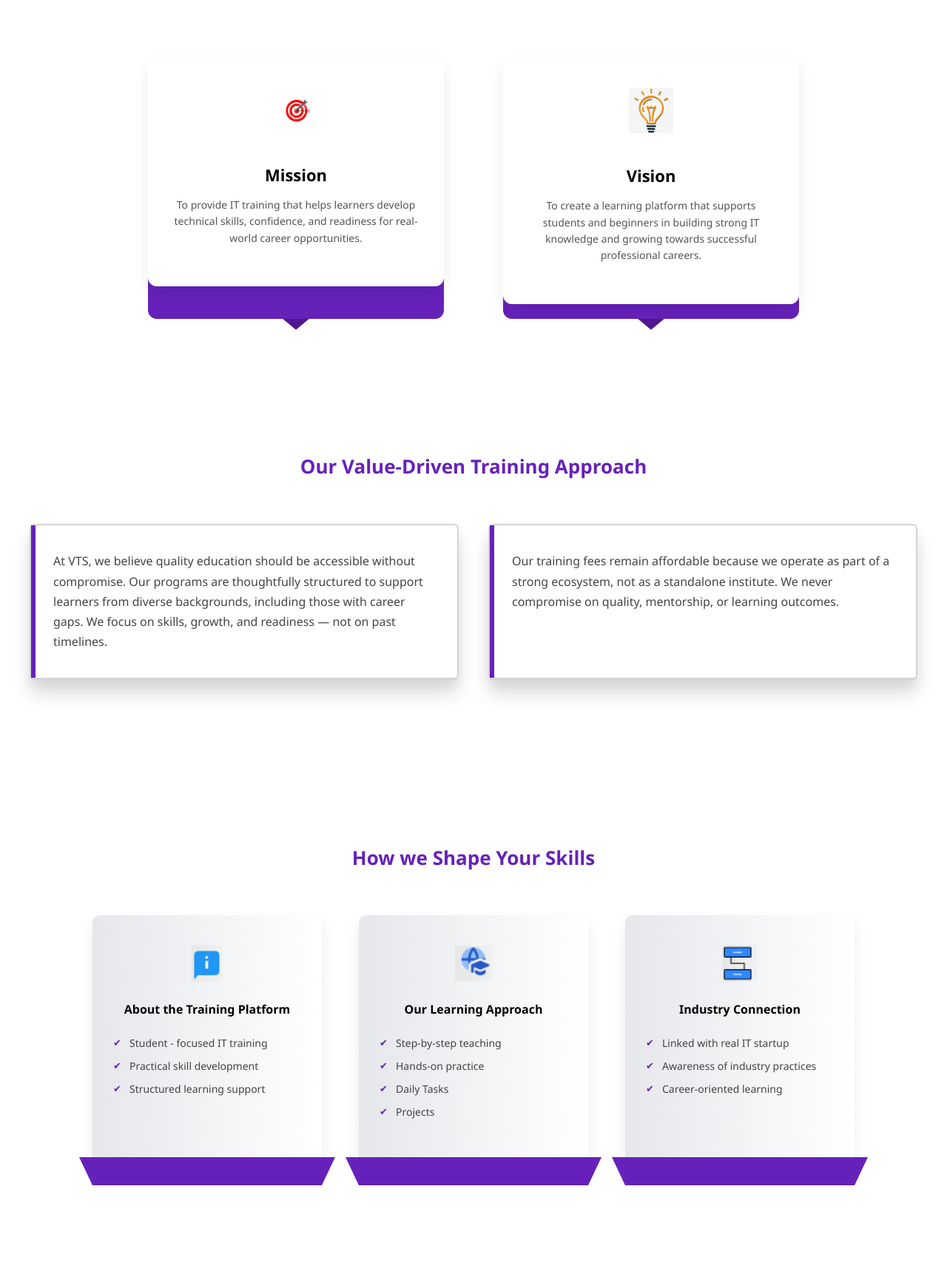
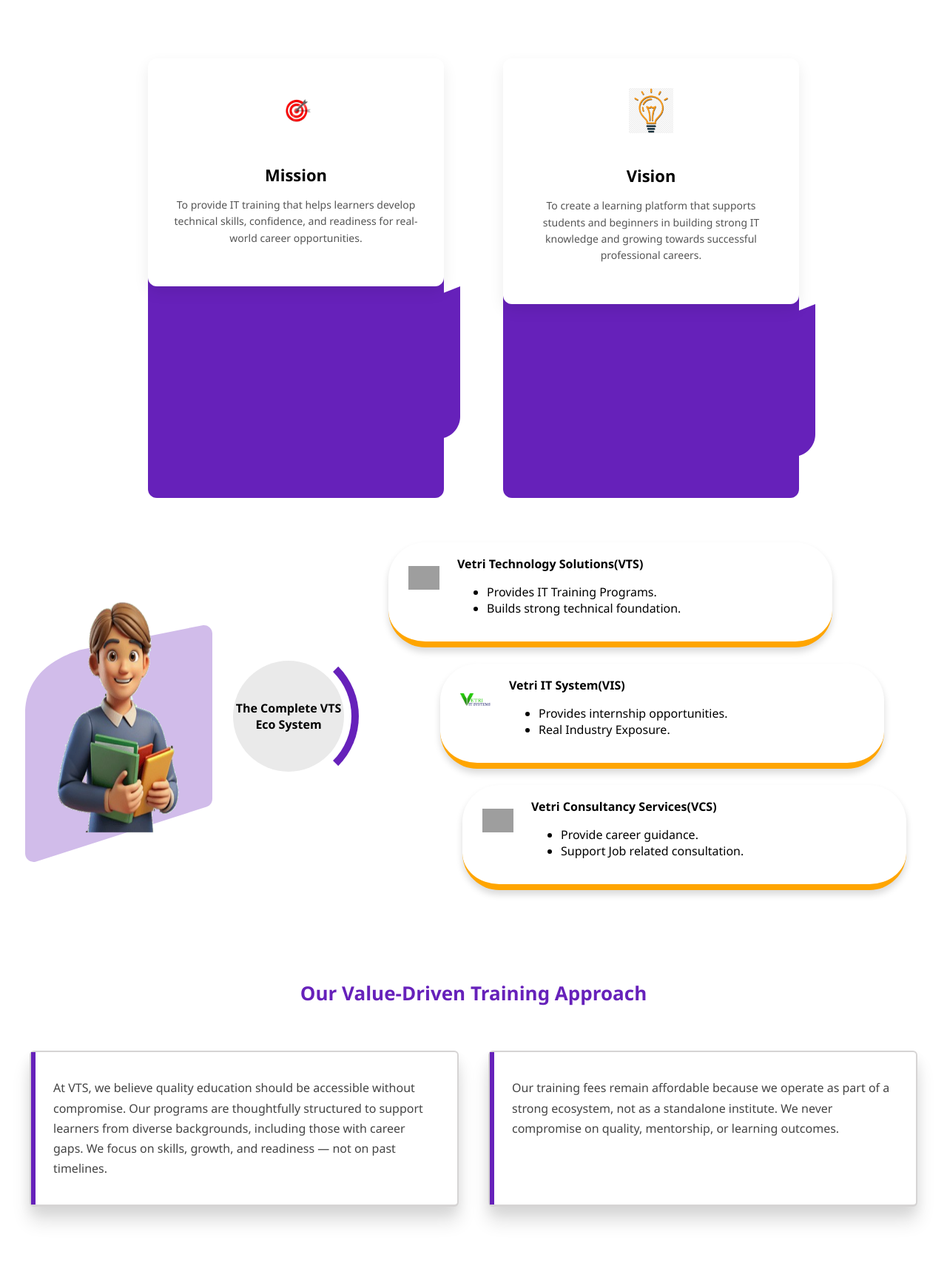
Before and after one commit to reethamannavan1/Djangotemplates, a Django app: page /about/ in a window 1280 px wide. Shown: the part 704-2434 px from the top of the page at 74% size. Run offline with Django 5.2, Linux system fonts and the light colour scheme; data comes from the database, SQL or seed files in the repository; grey boxes are pictures that could not be loaded.

Commit message:
Add files via upload

```diff
--- a/vts/about/templates/about/about.html
+++ b/vts/about/templates/about/about.html
@@ -41,10 +41,88 @@
             </div>
 
             <div class="mv-purple-base"></div>
-            <div class="mv-bottom-shape"></div>
+              <!-- curved side vector -->
+    <img src="{% static 'images/Vector16.svg' %}" class="mv-side-vector">
+
+    <!-- bottom tip vector -->
+    <img src="{% static 'images/Vector17.svg' %}" class="mv-bottom-vector">
 
         </div>
         {% endfor %}
+
+    </div>
+
+</section>
+
+
+
+
+<section class="why-section">
+
+    <div class="why-container">
+
+        <!-- LEFT IMAGE -->
+        <div class="why-image">
+            <img src="{% static 'images/whychoose.png' %}">
+        </div>
+
+        <!-- CIRCLE TEXT -->
+        <div class="why-circle">
+            <div class="circle-text">
+               The Complete VTS Eco System
+            </div>
+        </div>
+
+        <!-- RIGHT FEATURE CARDS -->
+        <div class="why-features">
+
+            <!-- CARD 1 -->
+            <div class="feature-card">
+                <div class="icon-box">
+                    <img src="{% static 'images/logo.jpg' %}">
+                </div>
+
+                <div class="feature-content">
+                    <h4>Vetri Technology Solutions(VTS)</h4>
+                   <ul class="feature-list">
+            <li>Provides IT Training Programs.</li>
+            <li>Builds strong technical foundation.</li>
+        </ul>
+
+                </div>
+            </div>
+
+            <!-- CARD 2 -->
+            <div class="feature-card">
+                <div class="icon-box">
+                    <img src="{% static 'images/vis.png' %}">
+                </div>
+
+                <div class="feature-content">
+                    <h4>Vetri IT System(VIS)</h4>
+                     <ul class="feature-list">
+            <li>Provides internship opportunities.</li>
+            <li>Real Industry Exposure.</li>
+        </ul>
+                </div>
+            </div>
+
+            <!-- CARD 3 -->
+            <div class="feature-card">
+                <div class="icon-box">
+                    <img src="{% static 'images/logo.jpg' %}">
+                </div>
+
+                <div class="feature-content">
+                    <h4>Vetri Consultancy Services(VCS)</h4>
+                     <ul class="feature-list">
+            <li>Provide career guidance.</li>
+            <li>Support Job related consultation.</li>
+        </ul>
+                </div>
+            </div>
+
+        </div>
 
     </div>
 
```
